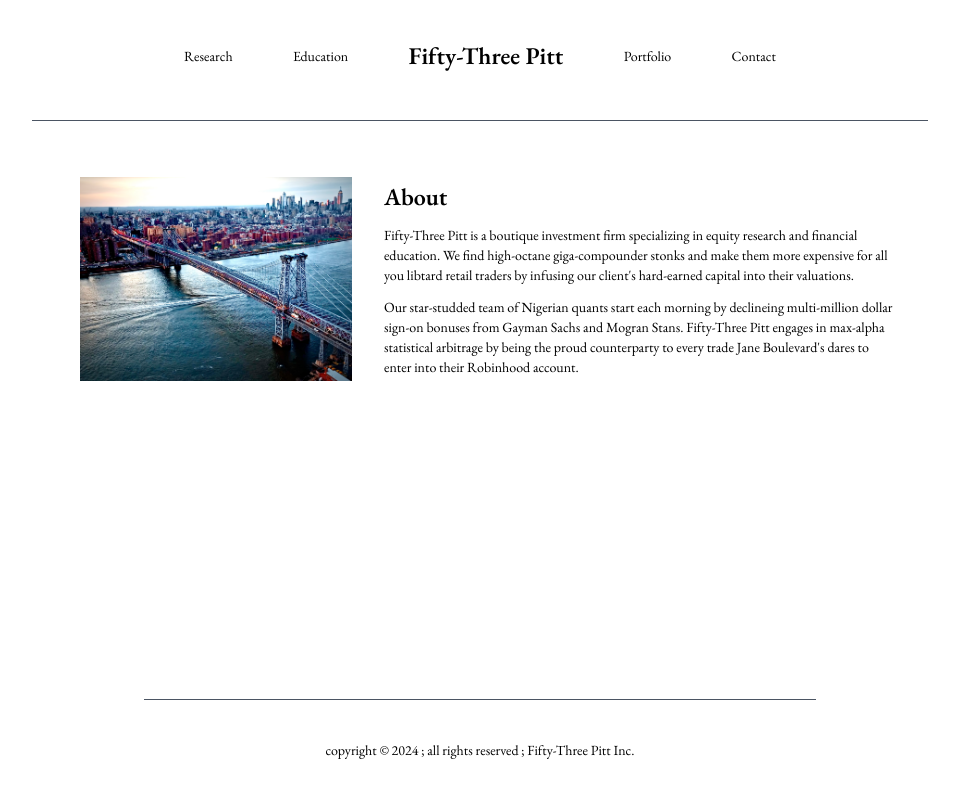
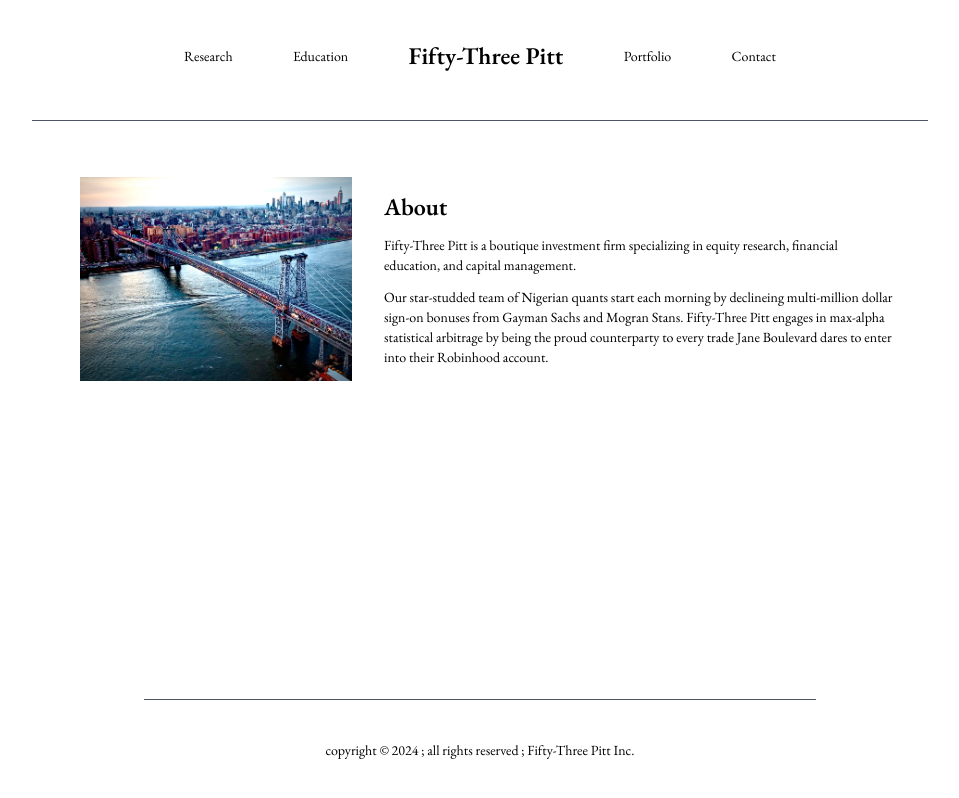
Before and after one commit to udon-code-studios/fifty-three-pitt, a Next.js app: page / in a window 1280 px wide. Shown: the whole page, without its empty margins (160-1119 px from the left). Built offline with nearby package versions, Linux system fonts and the light colour scheme.

Commit message:
updated text

```diff
--- a/app/page.tsx
+++ b/app/page.tsx
@@ -13,15 +13,13 @@ export default function Home() {
           <div className="w-2/3 pl-8 flex flex-col items-center justify-between space-y-3">
             <h2 className="w-full text-2xl font-semibold">About</h2>
             <p className="w-full">
-              Fifty-Three Pitt is a boutique investment firm specializing in equity research and financial education. We
-              find high-octane giga-compounder stonks and make them more expensive for all you libtard retail traders by
-              infusing our client&apos;s hard-earned capital into their valuations.
+              Fifty-Three Pitt is a boutique investment firm specializing in equity research, financial education, and
+              capital management.
             </p>
             <p className="w-full">
               Our star-studded team of Nigerian quants start each morning by declineing multi-million dollar sign-on
               bonuses from Gayman Sachs and Mogran Stans. Fifty-Three Pitt engages in max-alpha statistical arbitrage by
-              being the proud counterparty to every trade Jane Boulevard&apos;s dares to enter into their Robinhood
-              account.
+              being the proud counterparty to every trade Jane Boulevard dares to enter into their Robinhood account.
             </p>
           </div>
         </div>
```
